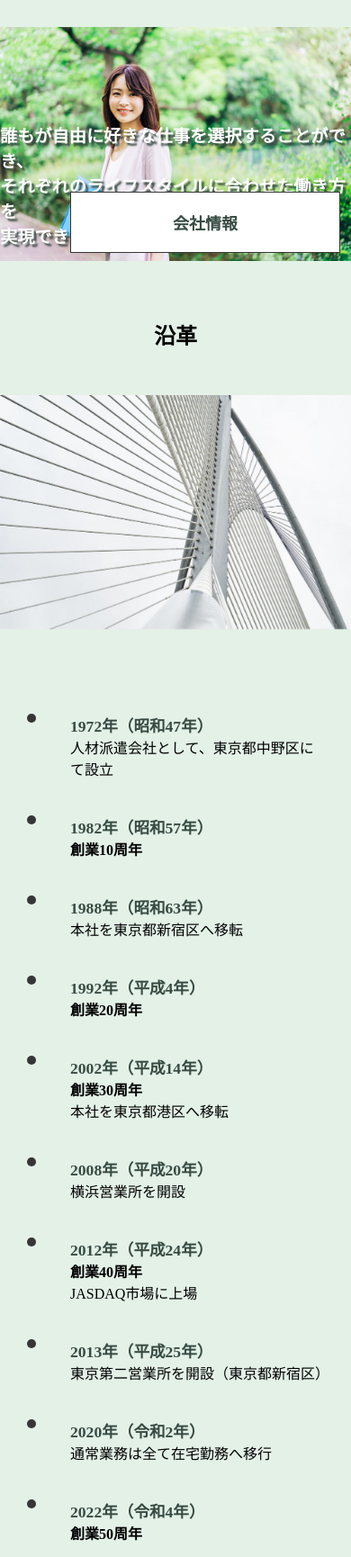
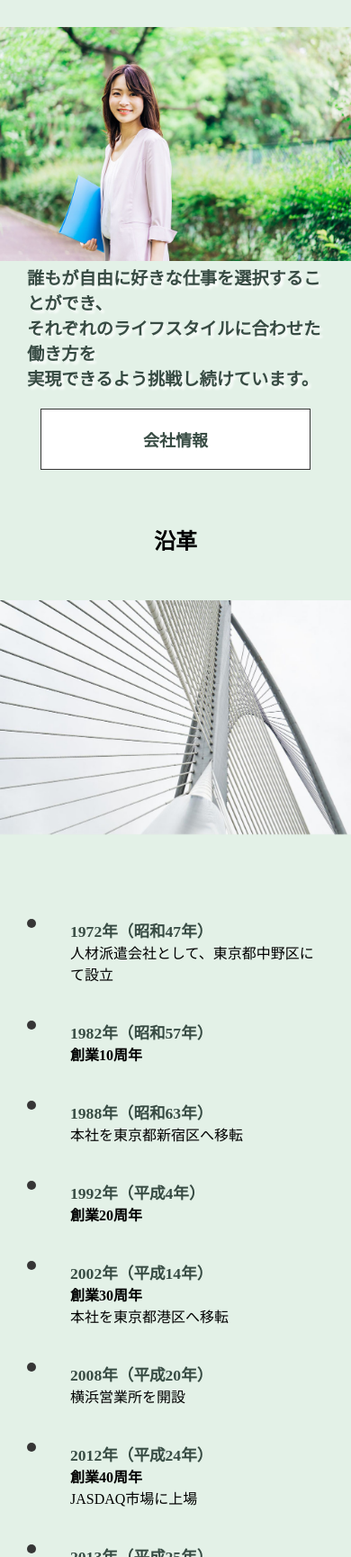
Before and after one commit to mrsk613/enishi.co.jp, a plain HTML site: page index.html in a window 390 px wide. Shown: the part 1580-3310 px from the top of the page at 90% size. Drawn offline with nearby package versions, Linux system fonts and the light colour scheme.

Commit message:
Add files via upload

```diff
--- a/index.html
+++ b/index.html
@@ -73,10 +73,10 @@
             </div>
         </section>
         <section class="about con1300">
+            <div class="ta-left"><img src="image/top_02.jpg"></div>
             <div class="top_02" data-aos="zoom-in" data-aos-duration="1000">
-                誰もが自由に好きな仕事を選択することができ、<br>それぞれのライフスタイルに合わせた働き方を<br>実現できるよう挑戦し続けています。
+                <p>誰もが自由に好きな仕事を選択することができ、<br>それぞれのライフスタイルに合わせた働き方を<br>実現できるよう挑戦し続けています。</p>
             </div>
-            <div class="ta-left"><img src="image/top_02.jpg"></div>
             <div class="button" data-aos="zoom-in" data-aos-duration="2000"><a href="#">会社情報</a></div>
         </section>
         <section class="mt-60 con1300">
@@ -94,7 +94,7 @@
                         <li>
                             <dl>
                                 <dt>1982年（昭和57年）</dt>
-                                <dd class="fw-bold">創業10周年</dd>
+                                <dd><strong>創業10周年</strong></dd>
                             </dl>
                             <span class="border-line"></span>
                         </li>
@@ -108,14 +108,14 @@
                         <li>
                             <dl>
                                 <dt>1992年（平成4年）</dt>
-                                <dd class="fw-bold">創業20周年</dd>
+                                <dd><strong>創業20周年</strong></dd>
                             </dl>
                             <span class="border-line"></span>
                         </li>
                         <li>
                             <dl>
                                 <dt>2002年（平成14年）</dt>
-                                <dd><span class="fw-bold">創業30周年</span><br>
+                                <dd><strong>創業30周年</strong><br>
                                     本社を東京都港区へ移転</dd>
                             </dl>
                             <span class="border-line"></span>
@@ -130,7 +130,7 @@
                         <li>
                             <dl>
                                 <dt>2012年（平成24年）</dt>
-                                <dd><span class="fw-bold">創業40周年</span><br>JASDAQ市場に上場</dd>
+                                <dd><strong>創業40周年</strong><br>JASDAQ市場に上場</dd>
                             </dl>
                             <span class="border-line"></span>
                         </li>
@@ -151,7 +151,7 @@
                         <li>
                             <dl>
                                 <dt>2022年（令和4年）</dt>
-                                <dd class="fw-bold">創業50周年</dd>
+                                <dd><strong>創業50周年</strong></dd>
                             </dl>
                             <span class="border-line"></span>
                         </li>
@@ -168,9 +168,9 @@
         <h4 class="fc-white">株式会社 江西</h4>
         <div class="flex_wrap mt-20">
             <div class="flex_image">
-                <p class="fs-30 fw-bold"><a href="tel:03-1234-5678">03-1234-5678</a></p>
+                <p class="fs-30"><strong><a href="tel:03-1234-5678">03-1234-5678</a></strong></p>
                 <p>営業時間 平日 9：00～17：00</p>
-                <p class="fs-30 fw-bold mt-30">アクセス</p>
+                <p class="fs-30 mt-30"><strong>アクセス</strong></p>
                 <p>〒100-6590<br>東京都千代田区丸の内１丁目５−１ 新丸の内ビルディング 40階</p>
             </div>
             <div class="flex_image">
--- a/style.css
+++ b/style.css
@@ -828,23 +828,23 @@ header {
     }
 
     .top_02 {
+        position: relative;
         font-size: 1.2em;
-        top: 40%;
         right: 0;
-        color: #fff;
-        text-shadow: #374b43 3px 3px 2px;
+        display: block;
+        margin: 0 30px 20px 30px;
+        color: #374b43;
     }
 
     .button {
-        position: absolute;
-        bottom: 5%;
-        left: 20%;
+        position: relative;
         right: 0;
-        transform: translateX(-50%);
+        text-align: center;
     }
 
     .button a {
         font-size: 18px;
+        margin: 0 auto;
     }
 }
 
```
